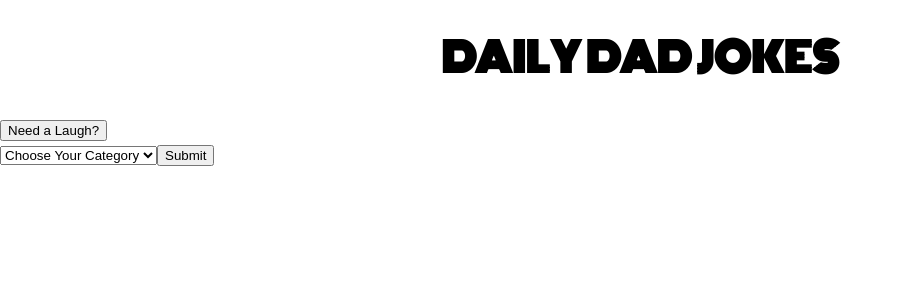
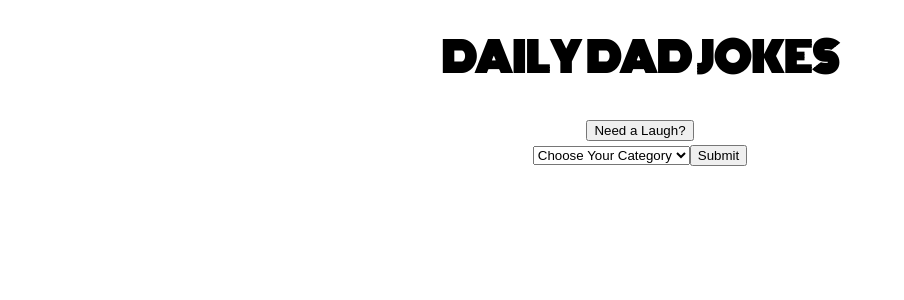
Before and after one commit to kimmark4/dailyDadJokes, a React (Create React App) app: page / in a window 1280 px wide. Shown: the top 300 px of the page, without its empty margins (0-904 px from the left). Built offline with nearby package versions, Linux system fonts and the light colour scheme; no server answers; a web font is replaced by a local one.

Commit message:
centered the body

```diff
--- a/src/styles/sass/index.scss
+++ b/src/styles/sass/index.scss
@@ -1,2 +1,6 @@
 @import"typography";
 @import"header";
+
+body {
+     text-align: center;
+}
--- a/styles/index.css
+++ b/styles/index.css
@@ -7,3 +7,7 @@ h1 {
   text-transform: uppercase;
   text-align: center;
 }
+
+body {
+  text-align: center;
+}
```
